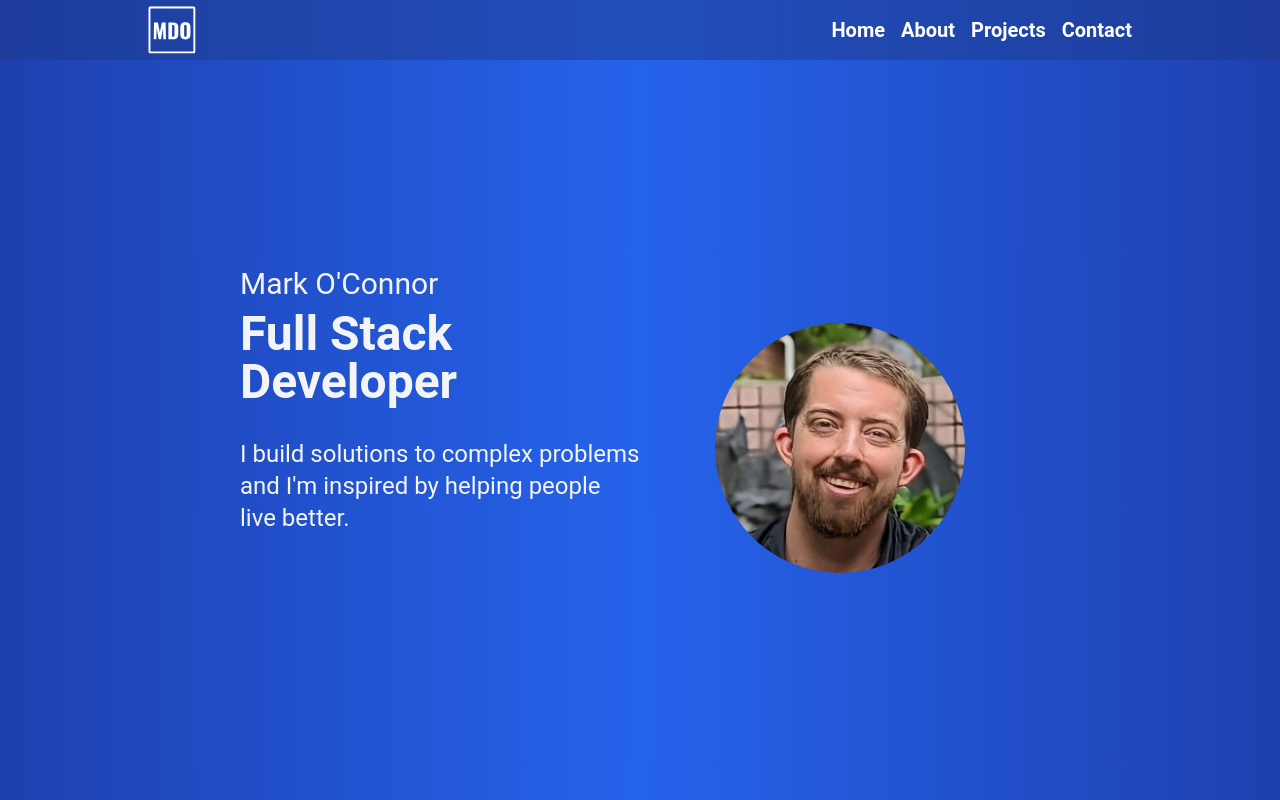
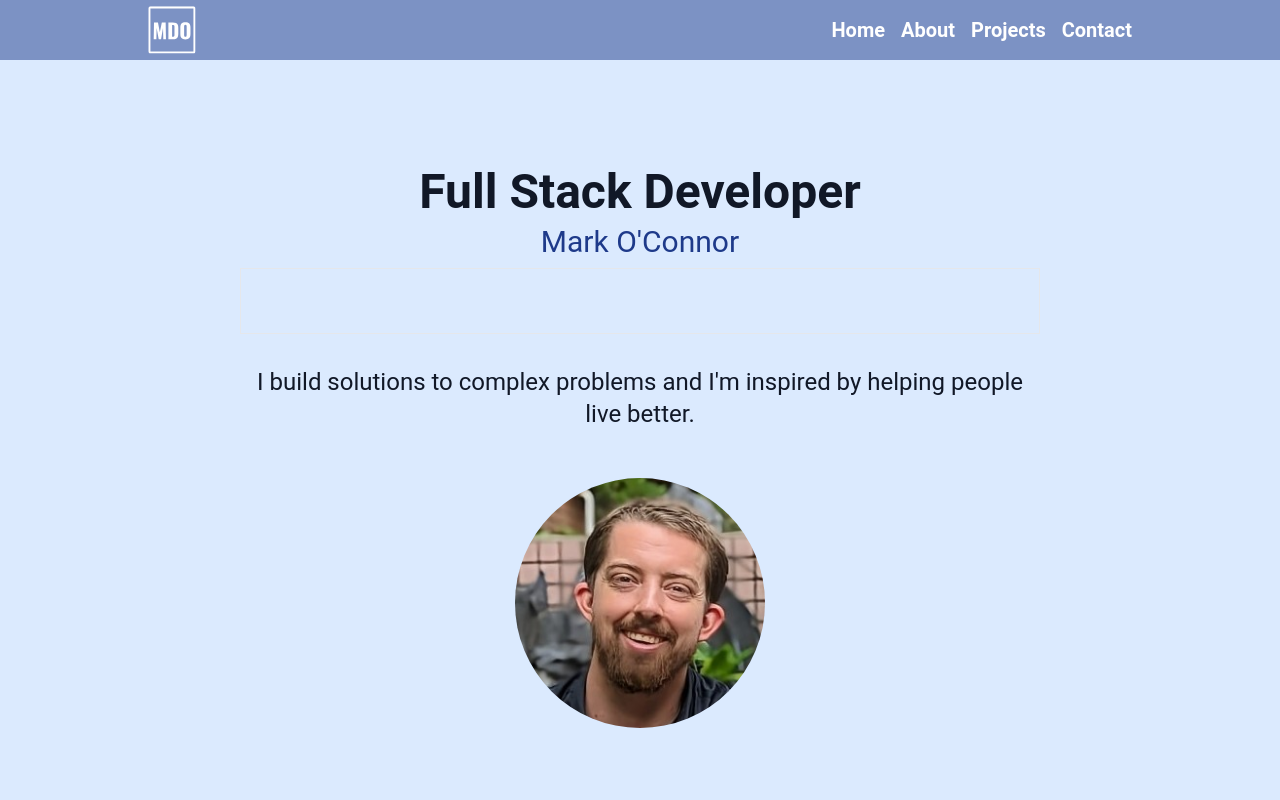
Before and after one commit to markoco14/portfolio2023, a Next.js app: page / in a window 1280 px wide. Shown: the top 800 px of the page. Built offline with nearby package versions, Linux system fonts and the light colour scheme.

Commit message:
style: format on save

```diff
--- a/src/components/Hero.tsx
+++ b/src/components/Hero.tsx
@@ -1,31 +1,46 @@
-import Image from "next/image"
-import Link from "next/link"
+import Image from "next/image";
+import Link from "next/link";
 
 export default function Hero() {
-
   return (
     <section
       id="home"
-        className="relative min-h-screen sm:min-h-[80vh] text-gray-100 bg-gradient-to-r from-blue-600 sm:from-blue-800 to-blue-800 sm:via-blue-600 sm:to-blue-800 grid place-items-center pt-[48px]"
+      className="relative min-h-screen sm:min-h-[80vh] text-gray-900 bg-blue-100 sm:via-blue-600 sm:to-blue-800 grid place-items-center pt-[48px]"
     >
-        <article className="grid sm:grid-cols-2 items-center py-12 max-w-[800px] mx-auto min-h-screen px-2 sm:px-0">
-          <div className="mb-8">
-            <p className="text-3xl text-left mb-2">Mark O&apos;Connor</p>
-            <p className="text-5xl font-bold mb-8">Full Stack Developer</p>
-            <h1 className="text-2xl mb-8">
-              I build solutions to complex problems and I&apos;m inspired by helping people live better.
-            </h1>
-            <div className="flex gap-2 relative -left-4">
-            <Link href="https://www.linkedin.com/in/mark-o-connor-6a5382225/" target="_blank" rel="noreferrer noopener">
-              <i className="flex items-center overflow-auto fa-2xl w-full aspect-square p-4 rounded-full fa-brands fa-linkedin-in hover:text-blue-800 hover:bg-white ease-in-out duration-200"></i>
+      <article className="flex flex-col text-center gap-4 justify-center py-12 max-w-[800px] mx-auto min-h-screen px-2 sm:px-0">
+        <div className="flex flex-col gap-2 mb-8">
+          <p className="text-5xl font-bold">Full Stack Developer</p>
+          <p className="text-3xl text-blue-900">Mark O&apos;Connor</p>
+          <div className="mb-6 border w-full flex gap-2 relative mx-auto justify-center align-center  place-items-center items-center">
+            <Link
+              href="https://www.linkedin.com/in/mark-o-connor-6a5382225/"
+              target="_blank"
+              rel="noreferrer noopener"
+              className="grid place-content-center h-16 group aspect-square hover:bg-white ease-in-out duration-200 rounded-full"
+            >
+              <i className="grid place-content-center overflow-auto fa-2xl  p-4 rounded-full fa-brands fa-linkedin-in group-hover:text-blue-800 ease-in-out duration-300"></i>
             </Link>
-            <Link href="https://github.com/markoco14" target="_blank" rel="noreferrer noopener">
-              <i className="flex items-center overflow-auto fa-2xl w-full aspect-square p-4 rounded-full fa-brands fa-github hover:text-blue-800 hover:bg-white ease-in-out duration-200"></i>
+            <Link
+              href="https://github.com/markoco14"
+              target="_blank"
+              rel="noreferrer noopener"
+              className="grid place-content-center h-16 group aspect-square hover:bg-white ease-in-out duration-200 rounded-full"
+            >
+              <i className="grid place-content-center  overflow-auto fa-2xl p-4 rounded-full fa-brands fa-github hover:text-blue-800 ease-in-out duration-300"></i>
             </Link>
-            <Link href="mailto:mark.oconnor14@gmail.com" target="_blank" rel="noreferrer noopener">
-              <i className="flex items-center overflow-auto fa-2xl w-full aspect-square p-4 rounded-full fa-regular fa-envelope hover:text-blue-800 hover:bg-white ease-in-out duration-200"></i>
+            <Link
+              href="mailto:mark.oconnor14@gmail.com"
+              target="_blank"
+              rel="noreferrer noopener"
+              className="grid place-content-center h-16 group aspect-square hover:bg-white ease-in-out duration-200 rounded-full"
+            >
+              <i className="grid place-content-center  overflow-auto fa-2xl p-4 rounded-full fa-regular fa-envelope hover:text-blue-800 ease-in-out duration-300"></i>
             </Link>
           </div>
+          <h1 className="text-2xl">
+            I build solutions to complex problems and I&apos;m inspired by
+            helping people live better.
+          </h1>
         </div>
         <div className="mx-auto">
           <Image
@@ -38,5 +53,5 @@ export default function Hero() {
         </div>
       </article>
     </section>
-  )
+  );
 }
```
Lines whose indentation alone changed are shown as unchanged.
